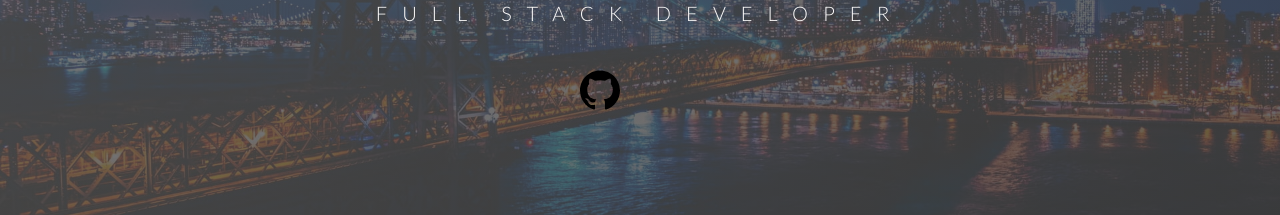
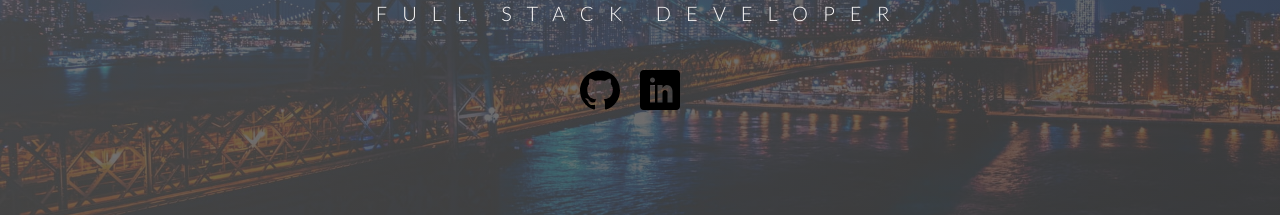
Before and after one commit to j-e-torres/juan-e-torres-portfolio, a React (Vite) app: page / in a window 1280 px wide. Shown: the part 396-611 px from the top of the page. Built offline with nearby package versions, Linux system fonts and the light colour scheme.

Commit message:
fix(header-about): update imports of assets

```diff
--- a/src/components/about/about.component.tsx
+++ b/src/components/about/about.component.tsx
@@ -1,11 +1,13 @@
 import './about.styles.scss';
+
+import bigAppleVideo from '../../assets/img/video/bigapple.mp4';
 export function About() {
   return (
     <section id="section-about" className="section-about">
       <div className="bg-video">
         <video className="bg-video__content" autoPlay muted loop>
-          <source src="./assets/img/video/bigapple.mp4" type="video/mp4" />
-          <source src="./assets/img/video/bigapple.mp4" type="video/webm" />
+          <source src={bigAppleVideo} type="video/mp4" />
+          <source src={bigAppleVideo} type="video/webm" />
           Your browser is not supported!
         </video>
       </div>
--- a/src/components/header/header.component.tsx
+++ b/src/components/header/header.component.tsx
@@ -25,9 +25,10 @@ export function Header() {
         </a>
 
         <a rel="noopener" target="_blank" href="https://www.linkedin.com/in/juan-torres-w2w2" className="social-media__link">
-          <svg className="social-media__icon social-media__icon--default">
+          {/* <svg className="social-media__icon social-media__icon--default">
             <use xlinkHref={linkedInIcon}></use>
-          </svg>
+          </svg> */}
+          <img src={linkedInIcon} alt="LinkedIn" className="social-media__icon social-media__icon--default"></img>
         </a>
       </div>
     </header>
```
